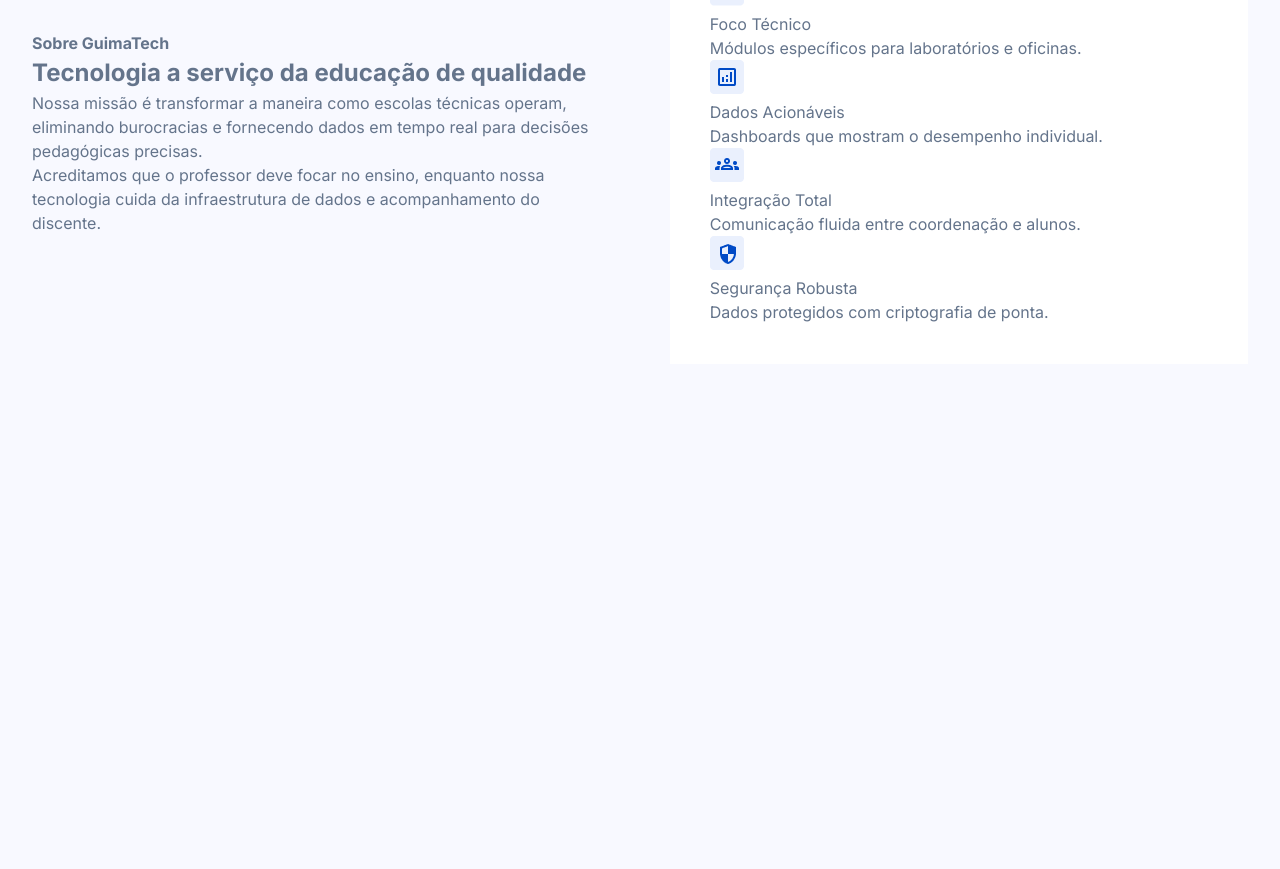
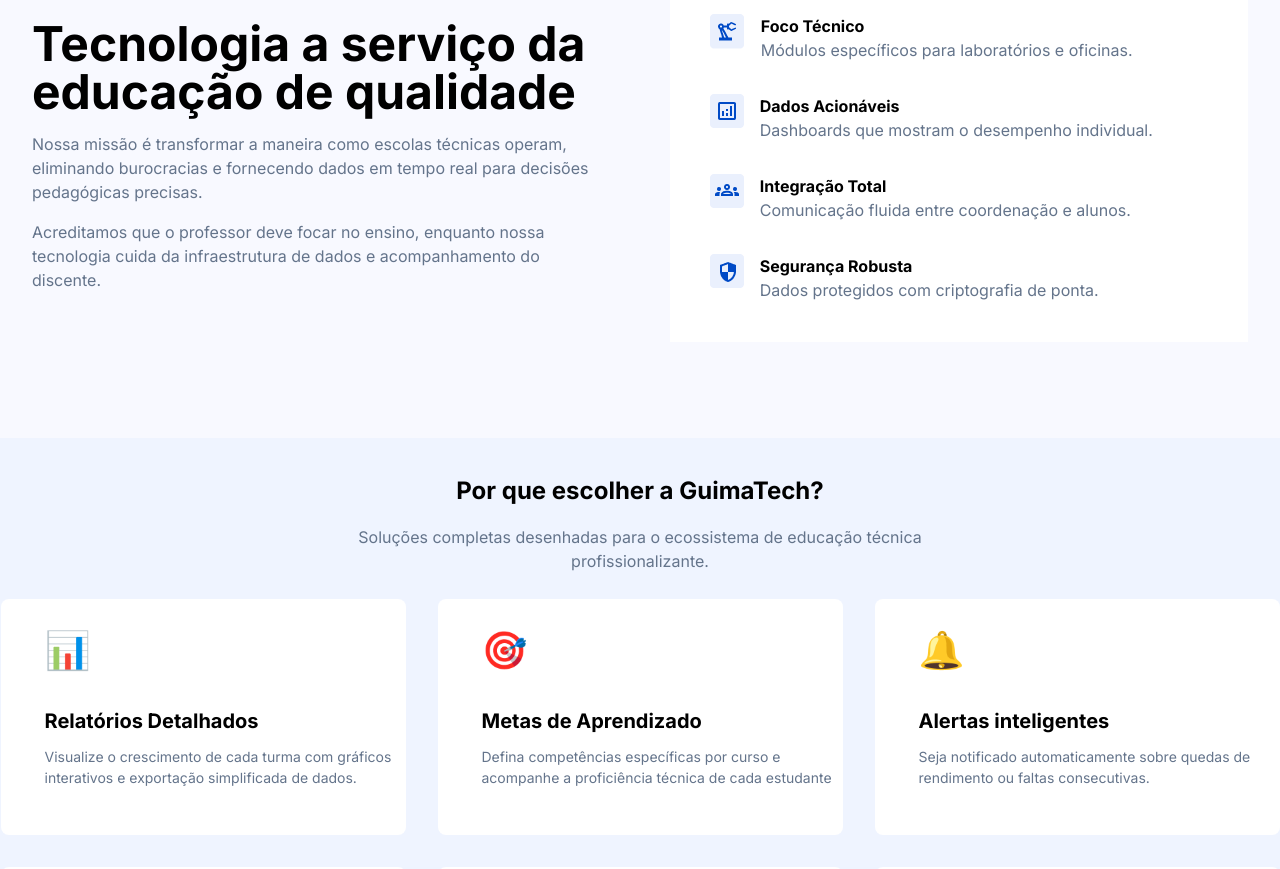
Before and after one commit to Heitor-Guimaraes-10/REACT-LANDING-PAGE, a React (Vite) app in the folder landing-page/: page / in a window 1280 px wide. Shown: the part 926-1795 px from the top of the page. Before the commit the page ends 1386 px from the top, so only its background shows below. Built offline with nearby package versions, Linux system fonts and the light colour scheme.

Commit message:
feat: add Funcionalidades component with associated styles and data; update App to include Funcionalidades; enhance Sobre and ItemPilar components

```diff
--- a/landing-page/src/App.tsx
+++ b/landing-page/src/App.tsx
@@ -1,4 +1,5 @@
 import './App.css'
+import Funcionalidades from './components/Funcionalidades/funcionalidades'
 import Hero from './components/Hero/Hero'
 import Navbar from './components/NavBar/Navbar'
 import Sobre from './components/Sobre/Sobre'
@@ -10,6 +11,7 @@
       <Navbar />
       <Hero />
       <Sobre />
+      <Funcionalidades />
     </>
   )
 }
--- a/landing-page/src/Data/funcionalidades.tsx
+++ b/landing-page/src/Data/funcoes.tsx
@@ -1,13 +1,13 @@
 //dados das funciomalidades da plataforma da nossa landing page
 
-export interface Funcionalidade {
+export interface funcao {
     id: number;
     icon: string;
     title: string;
     description: string;
 }
 
-export const funcionalidades: Funcionalidade[] = [
+export const funcoes: funcao[] = [
 {
     id: 1,
     icon: '📊',
@@ -45,3 +45,5 @@
     description: "Gestão de dados em total conformidade com as leis de proteção de dados brasileiras."
 }
 ];
+
+export default funcoes;
--- /dev/null
+++ b/landing-page/src/components/Funcionalidades/Funcionalidades.css
@@ -0,0 +1,72 @@
+.funcionalidades {
+    background-color: #eff4ff;
+    flex-wrap: wrap;
+    justify-content: space-around;
+    padding: 20px;
+    align-items: center;
+
+}
+
+.item-funcao {
+    width: 405px;
+    height: 235.8px;
+    background-color: var(--white-color);
+    display: grid;
+    border-radius: 8px;
+    padding: 8px;
+
+}
+
+
+
+.grid-Funcionalidades {
+    display: grid;
+    grid-template-columns: repeat(3, 405px); /* largura fixa */
+    gap: 32px;
+    justify-content: center; /* centraliza o grid */
+}
+.title-funcao {
+    font-size: 1.25rem;
+    font-weight: bold;
+    color: var(--black-color);
+    margin-left: 36px;
+
+}
+
+.description-funcao {
+    margin-top: 10px;
+    font-size: 0.875rem;
+    margin-left: 36px;
+}
+
+h2 {
+    font-size: 1.5rem;
+    font-weight: bold;
+    color: var(--black-color);
+    margin-top: 15px;
+
+}
+
+.icon-funcao {
+    font-size: 2.3rem;
+    margin-top: 15px;
+    margin-left: 36px;
+    width: 30px;
+    margin-bottom: -10px;
+
+}
+
+.titulos{
+    display: flex;
+    flex-direction: column;
+    align-items: center;
+    gap: 16px;
+    margin-bottom: 10.8px;
+
+}
+
+.titulos p {
+    max-width: 600px;   /* controla onde quebra */
+    text-align: center;
+    margin-bottom: 16px;
+}
--- /dev/null
+++ b/landing-page/src/components/Funcionalidades/components/ItemFuncoes.tsx
@@ -0,0 +1,19 @@
+interface ItemFuncaoProps {
+    icon: string;
+    title: string;
+    description: string;
+}
+
+function ItemFuncao({icon, title, description}: ItemFuncaoProps) {
+    return (
+        <div className="item-funcao">
+            <div className="icon-funcao">{icon}</div>
+            <div className="content-funcao">
+                <span className="title-funcao">{title}</span>
+                <p className="description-funcao">{description}</p>
+            </div>
+        </div>
+    );
+}
+
+export default ItemFuncao;
--- /dev/null
+++ b/landing-page/src/components/Funcionalidades/funcionalidades.tsx
@@ -0,0 +1,30 @@
+import { funcoes } from "../../Data/funcoes";
+import ItemFuncao from "./components/ItemFuncoes";
+import "./Funcionalidades.css";
+
+function Funcionalidades() {
+  return (
+    <section className="funcionalidades">
+      <div className="titulos">
+        <h2>Por que escolher a GuimaTech?</h2>
+        <p>
+          Soluções completas desenhadas para o ecossistema de educação técnica
+          profissionalizante.
+        </p>
+      </div>
+
+      <div className="grid-Funcionalidades">
+        {funcoes.map((funcoes) => (
+          <ItemFuncao
+            key={funcoes.id}
+            icon={funcoes.icon}
+            title={funcoes.title}
+            description={funcoes.description}
+          />
+        ))}
+      </div>
+    </section>
+  );
+}
+
+export default Funcionalidades;
--- a/landing-page/src/components/Sobre/Sobre.css
+++ b/landing-page/src/components/Sobre/Sobre.css
@@ -20,6 +20,22 @@
   display: flex;
   flex-direction: column;
   width: 50%;
+  gap: 16px;
+}
+
+.coluna1 h2 {
+  color: var(--black-color);
+  font-size: 3rem;
+  line-height: 3rem;
+  font-weight: bold;
+}
+
+.tagSobre {
+    color: var(--primary-color);
+    text-transform: uppercase;
+    font-weight: bold;
+    font-size: 0.875rem;
+    letter-spacing: 2.4px;
 }
 
 .coluna2 {
@@ -28,4 +44,30 @@
   display: flex;
   flex-direction: column;
   width: 50%;
+  gap: 32px;
 }
+
+.coluna2 h3 {
+  color: var(--black-color);
+  font-size: 1.5rem;
+  line-height: 1.5rem;
+}
+
+.item-pilar{
+  display: flex;
+  gap: 16px;
+
+}
+
+.titulo-pilar {
+  color: var(--black-color);
+  font-size: 1rem;
+  line-height: 24pxrem;
+  font-weight: bold;
+}
+
+.descricao-pilar {
+  color: var(--neutral-color);
+  font-size: 0.875rem;
+  line-height: 20px;
+}
--- a/landing-page/src/components/Sobre/Sobre.tsx
+++ b/landing-page/src/components/Sobre/Sobre.tsx
@@ -7,7 +7,7 @@
     <section className="sobre">
       <div className="container-sobre">
         <div className="coluna1">
-          <h4>Sobre GuimaTech</h4>
+          <h4 className="tagSobre">Sobre A GuimaTech</h4>
           <h2>Tecnologia a serviço da educação de qualidade</h2>
           <p>
             Nossa missão é transformar a maneira como escolas técnicas operam,
--- a/landing-page/src/components/Sobre/components/ItemPilar.tsx
+++ b/landing-page/src/components/Sobre/components/ItemPilar.tsx
@@ -10,8 +10,11 @@
       <div>
         <img src={icon} />
       </div>
+      <div>
       <span className="titulo-pilar">{titulo}</span>
+
       <p>{descricao}</p>
+    </div>
     </div>
   );
 }
```
Also changed, not shown: landing-page/src/Data/map.js (added, +12 -0 lines).
